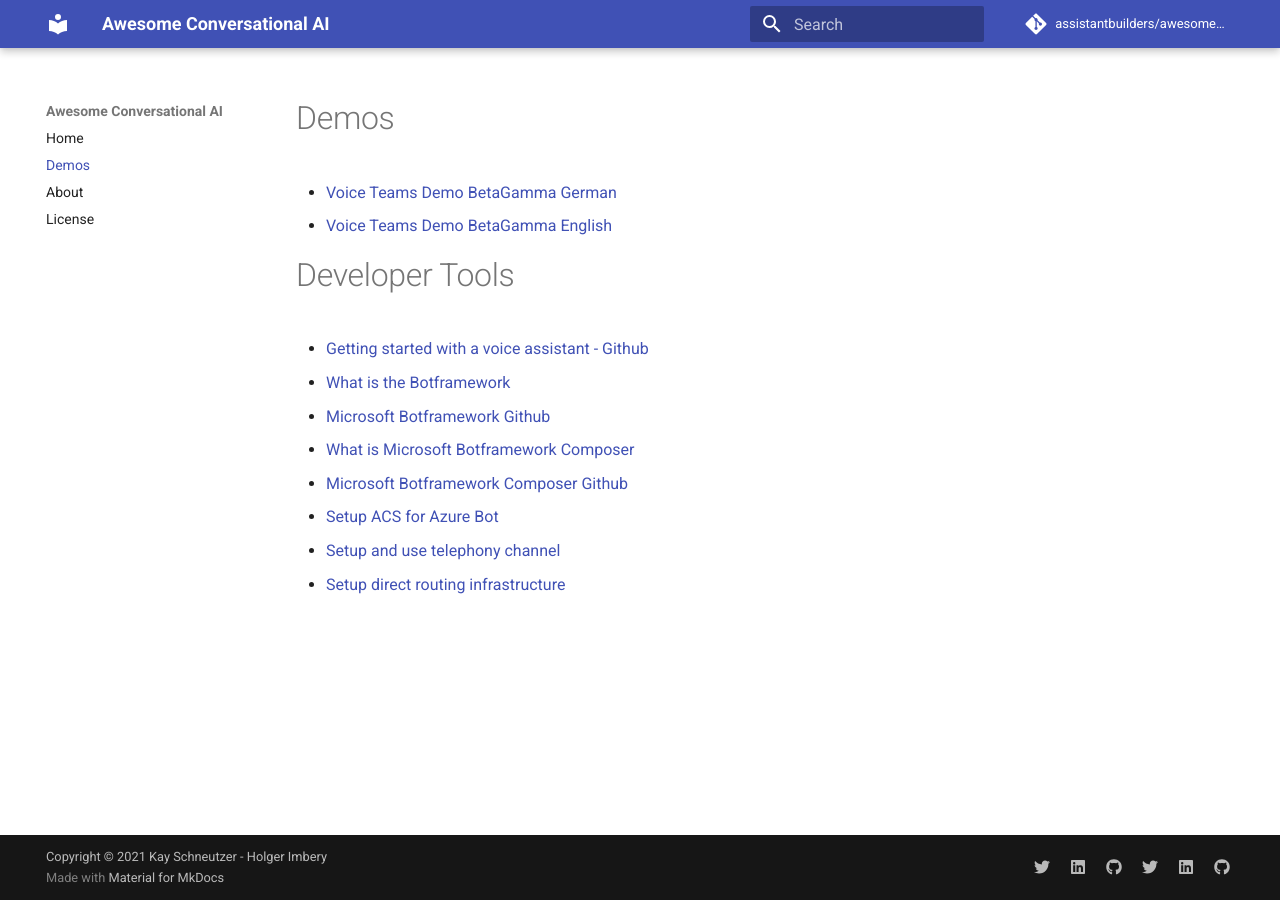
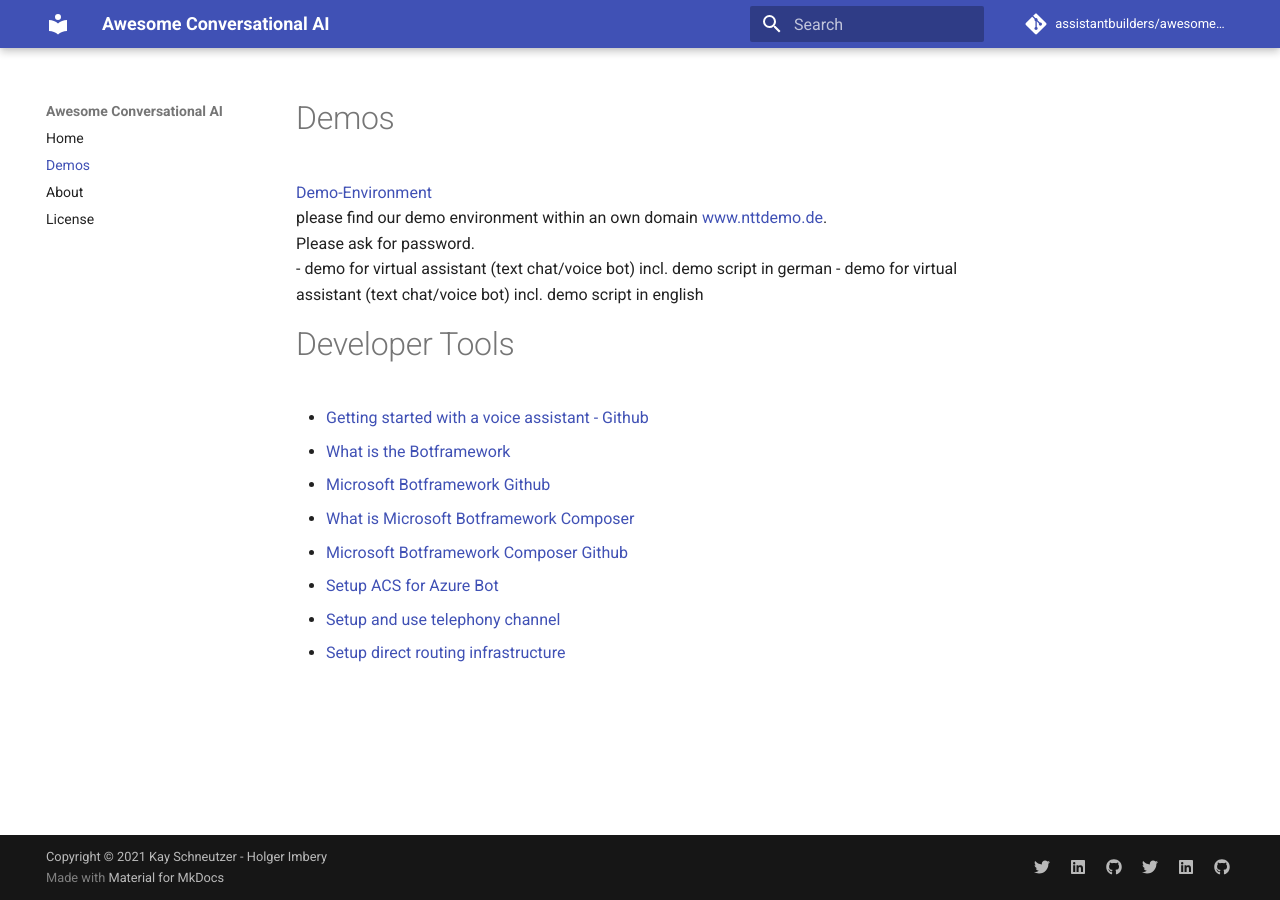
Before and after one commit to assistantbuilders/awesome-conversational-ai, an MkDocs documentation site: the page built from docs/resources.md, in a window 1280 px wide. Built offline with MkDocs 1.6.1 and Material for MkDocs 9.7.7, drawn with Linux system fonts in a browser that asks for light colours; comment, search, counter and statistics services are not loaded.

Commit message:
new demo environment

```diff
--- a/docs/resources.md
+++ b/docs/resources.md
@@ -1,6 +1,11 @@
 # Demos
-- [Voice Teams Demo BetaGamma German](https://assistantbuilders.github.io/awesome-conversational-ai/BetaGamma/)
-- [Voice Teams Demo BetaGamma English](https://assistantbuilders.github.io/awesome-conversational-ai/BetaGammaeng/)
+[Demo-Environment](https://www.nttdemo.de)
+please find our demo environment within an own domain [www.nttdemo.de](https://www.nttdemo.de).
+Please ask for password.
+  - demo for virtual assistant (text chat/voice bot) incl. demo script in german
+  - demo for virtual assistant (text chat/voice bot) incl. demo script in english
+
+
 
 # Developer Tools
 - [Getting started with a voice assistant - Github](https://github.com/assistantbuilders/ABVoiceAssistant)
```
